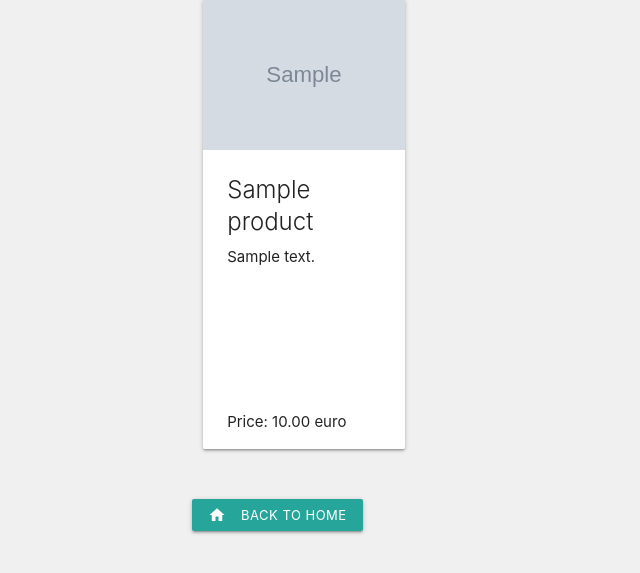
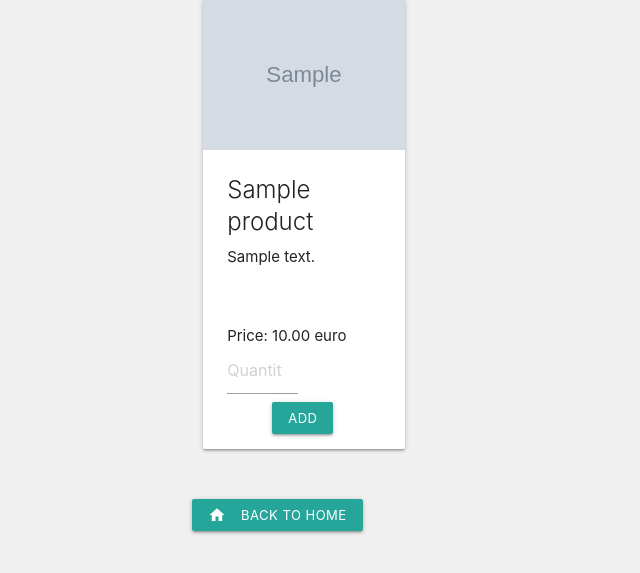
Before and after one commit to faithy80/fsd-project, a Django app: page /shop/ in a window 1280 px wide. Shown: the part 163-736 px from the top of the page, without its empty margins (0-640 px from the left). Run offline with Django 3.2, Linux system fonts and the light colour scheme; tables that the repository leaves empty hold one stand-in row (values such as "Sample post"); grey boxes marked "Sample" are stand-in pictures.

Commit message:
Quantity form added to shop.

```diff
--- a/shop/templates/shop.html
+++ b/shop/templates/shop.html
@@ -28,6 +28,16 @@
                     <p>
                         Price: {{item.product_price}} euro
                     </p>
+
+                    <form method="POST" action="#">
+                        {% csrf_token %}
+
+                        <input id="quantity" type="number" class="quantity-field validate" placeholder="Quantity">
+
+                        <button class="waves-effect waves-light btn btn-small quantity-btn">
+                            Add
+                        </button>
+                    </form>
                 </div>
             </div>
         </div>
--- a/static/css/style.css
+++ b/static/css/style.css
@@ -14,6 +14,10 @@ body {
     margin-right: 1rem;
 }
 
+.quantity-btn {
+    margin-left: 3rem;
+}
+
 .card-custom {
     position: relative;
     height: 30rem;
@@ -23,6 +27,11 @@ body {
     position: absolute;
     bottom: 1rem;
 }
+
+.quantity-field {
+    width: 40% !important;
+}
+
 
 
 /* --------------------------------- navbar */
```
